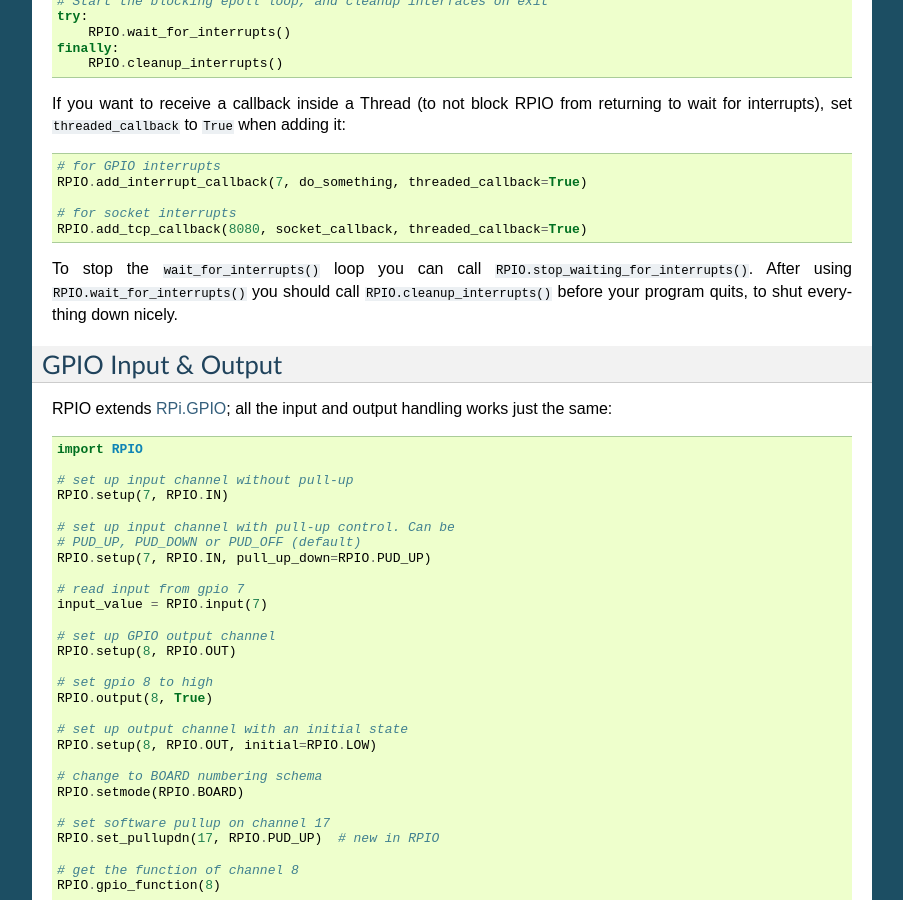
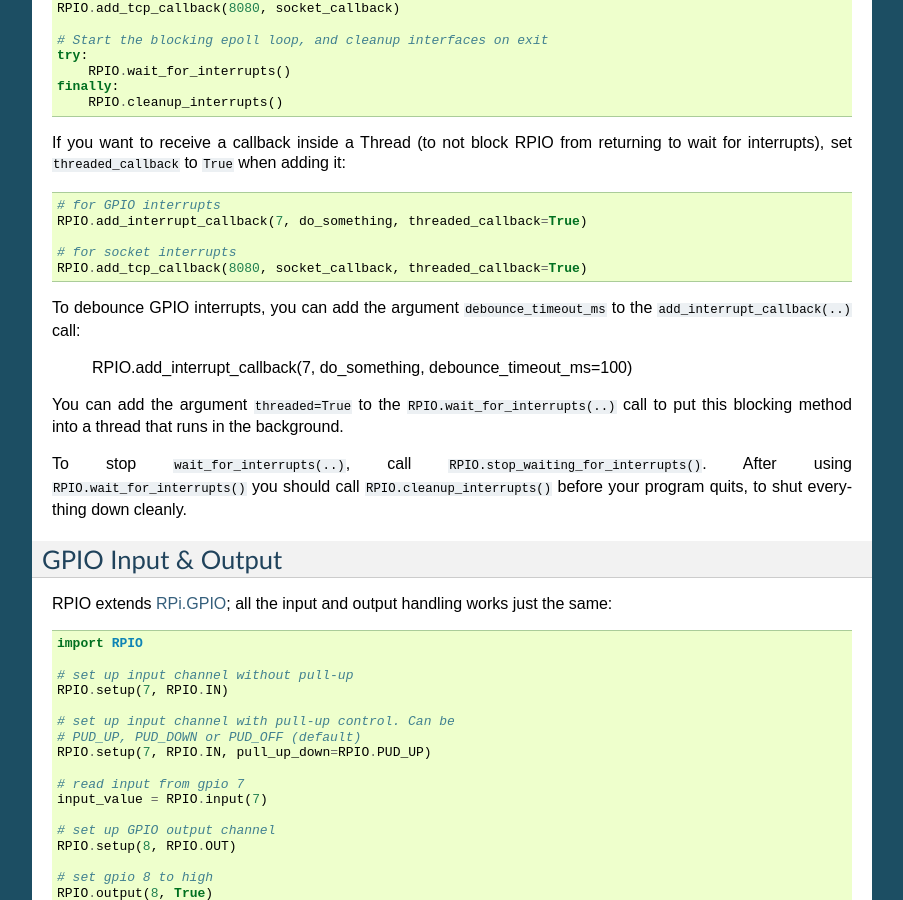
Before and after one commit to metachris/RPIO, a Sphinx documentation site: the page built from documentation/source/rpio_py.rst, in a window 1280 px wide and 900 px high, scrolled down 1412 px. Shown: the whole window, without its empty margins (198-1101 px from the left). Built offline with Sphinx 7.4.7, drawn with Linux system fonts in a browser that asks for light colours; some of the changed text lies outside the part shown.

Commit message:
more doc updates

```diff
--- a/documentation/source/rpio_py.rst
+++ b/documentation/source/rpio_py.rst
@@ -31,12 +31,13 @@
 (``rising``, ``falling`` or ``both``). You can also set a software pull-up
 or pull-down resistor.
 
-.. method:: RPIO.add_interrupt_callback(gpio_id, callback, edge='both', pull_up_down=RPIO.PUD_OFF, threaded_callback=False)
+.. method:: RPIO.add_interrupt_callback(gpio_id, callback, edge='both', pull_up_down=RPIO.PUD_OFF, threaded_callback=False, debounce_timeout_ms=None)
 
    Adds a callback to receive notifications when a GPIO changes it's value. Possible ``pull_up_down`` values are
    ``RPIO.PUD_UP``, ``RPIO.PUD_DOWN`` and ``RPIO.PUD_OFF`` (default). Possible edges are ``rising``,
-   ``falling`` and ``both`` (default). Note that ``rising`` and ``falling`` edges may receive values
-   not corresponding to the edge, so be sure to double check.
+   ``falling`` and ``both`` (default). The values passed to the callback are of type integer, and either ``0`` or ``1``.
+
+   If ``debounce_timeout_ms`` is set, interrupt callbacks will not be started until the specified milliseconds have passed since the last interrupt. Adjust this to your needs (typically between 10ms and 100ms).
 
 
 .. _ref-rpio-py-tcpserver:
@@ -88,16 +89,25 @@
 If you want to receive a callback inside a Thread (to not block RPIO from returning to wait
 for interrupts), set ``threaded_callback`` to ``True`` when adding it::
 
-
     # for GPIO interrupts
     RPIO.add_interrupt_callback(7, do_something, threaded_callback=True)
 
     # for socket interrupts
     RPIO.add_tcp_callback(8080, socket_callback, threaded_callback=True)
 
-To stop the ``wait_for_interrupts()`` loop you can call ``RPIO.stop_waiting_for_interrupts()``.
-After using ``RPIO.wait_for_interrupts()`` you should call ``RPIO.cleanup_interrupts()`` before your
-program quits, to shut everything down nicely.
+
+To debounce GPIO interrupts, you can add the argument ``debounce_timeout_ms``
+to the ``add_interrupt_callback(..)`` call:
+
+    RPIO.add_interrupt_callback(7, do_something, debounce_timeout_ms=100)
+
+
+You can add the argument ``threaded=True`` to the ``RPIO.wait_for_interrupts(..)`` call to
+put this blocking method into a thread that runs in the background.
+
+To stop ``wait_for_interrupts(..)``, call ``RPIO.stop_waiting_for_interrupts()``. After using
+``RPIO.wait_for_interrupts()`` you should call ``RPIO.cleanup_interrupts()`` before your
+program quits, to shut everything down cleanly.
 
 
 .. _ref-rpio-py-rpigpio:
@@ -190,9 +200,10 @@
 
 Interrupt Handling
 
-* ``RPIO.add_interrupt_callback(gpio_id, callback, edge='both', pull_up_down=RPIO.PUD_OFF, threaded_callback=False)``
+* ``RPIO.add_interrupt_callback(gpio_id, callback, edge='both', pull_up_down=RPIO.PUD_OFF, threaded_callback=False, debounce_timeout_ms=None)``
 * ``RPIO.add_tcp_callback(port, callback, threaded_callback=False)``
 * ``RPIO.del_interrupt_callback(gpio_id)``
-* ``RPIO.wait_for_interrupts(epoll_timeout=1)``
+* ``RPIO.close_tcp_client(fileno)``
+* ``RPIO.wait_for_interrupts(epoll_timeout=1, threaded=False)``
 * ``RPIO.stop_waiting_for_interrupts()``
 *  implemented with ``epoll``
```
Also changed, not shown: other parts of documentation/source/rpio_py.rst (+1 -1 lines).
